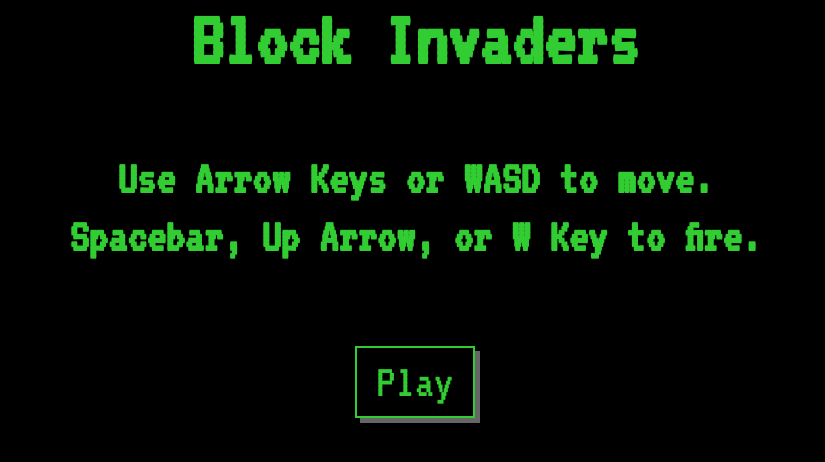
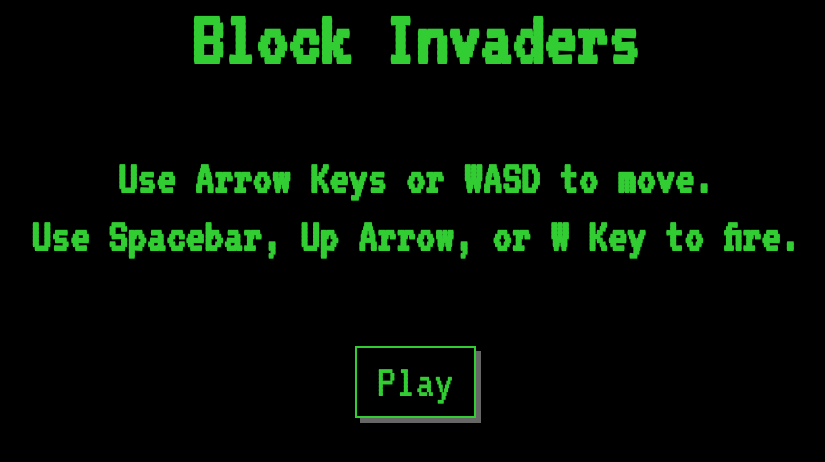
Before and after one commit to austin-rt/blockinvaders, a plain HTML site: page index.html in a window 1280 px wide. Shown: the whole page, without its empty margins (225-1050 px from the left). Drawn offline with Linux system fonts and the light colour scheme.

Commit message:
resized anchor on landing page

```diff
--- a/css/style.css
+++ b/css/style.css
@@ -13,6 +13,10 @@ body {
 
 a {
   text-decoration: none;
+  display: block;
+  max-width: 120px;
+  margin: 0 auto;
+  cursor: none;
 }
 
 #instructions {
@@ -21,7 +25,7 @@ a {
 
 .play {
   font-family: 'VT323', monospace;
-  display: flex;
+  display: block;
   margin: 0 auto;
   background-color: black;
   color: limegreen;
--- a/index.html
+++ b/index.html
@@ -17,7 +17,7 @@
   <h1>Block Invaders</h1>
   <div id="instructions">
     <h2>Use Arrow Keys or WASD to move.</h2>
-    <h2>Spacebar, Up Arrow, or W Key to fire.</h2>
+    <h2>Use Spacebar, Up Arrow, or W Key to fire.</h2>
   </div>
   <a href="play/index.html">
     <button class="play">Play</button>
```
